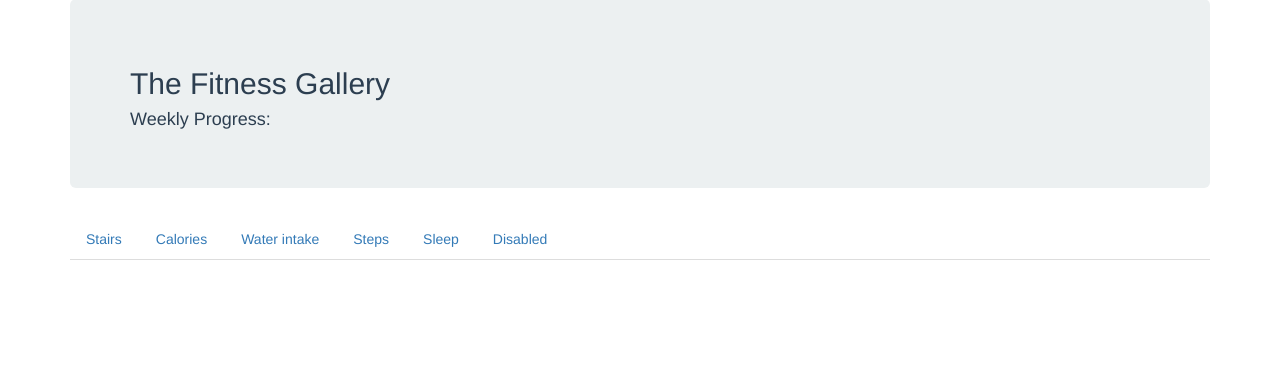
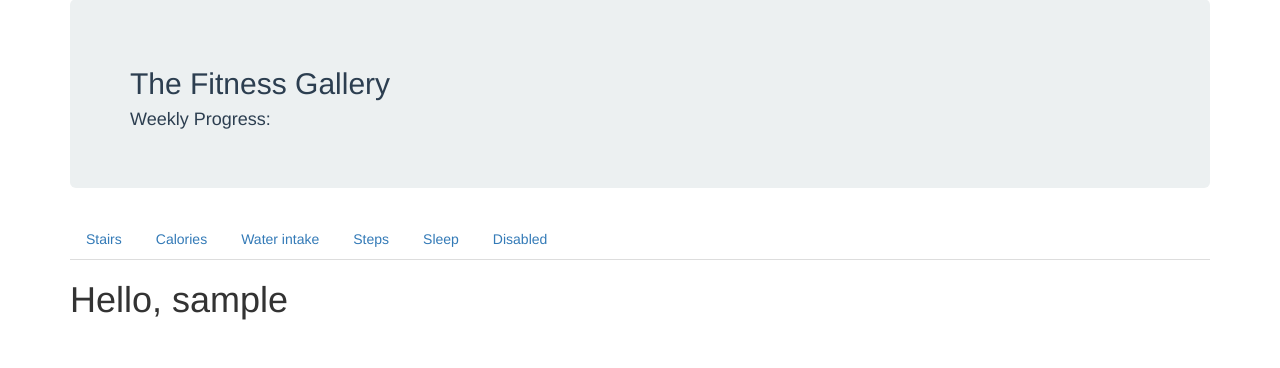
Before and after one commit to 19aanand/HackHealth2020, a Flask app: template app/templates/Homepage.html in a window 1280 px wide. Shown: the part 71-439 px from the top of the page. Run offline with Flask 2, Linux system fonts and the light colour scheme; the template is opened without the code that fills it: most values are stand-ins (such as "Sample title", 1, 10 or a date in 2020); parts of the project's set-up code (start-up, migrations or seed data) failed here and were passed over; some libraries are stand-ins or nearby versions.

Commit message:
Update Homepage.html

```diff
--- a/app/templates/Homepage.html
+++ b/app/templates/Homepage.html
@@ -68,6 +68,8 @@
 </ul>
 
 
+	  <h1>Hello, {{username}}</h1>
+
 
 <script src="https://code.jquery.com/jquery-2.1.4.js"></script>
 <script src="https://maxcdn.bootstrapcdn.com/bootstrap/3.3.5/js/bootstrap.min.js"></script>
```
